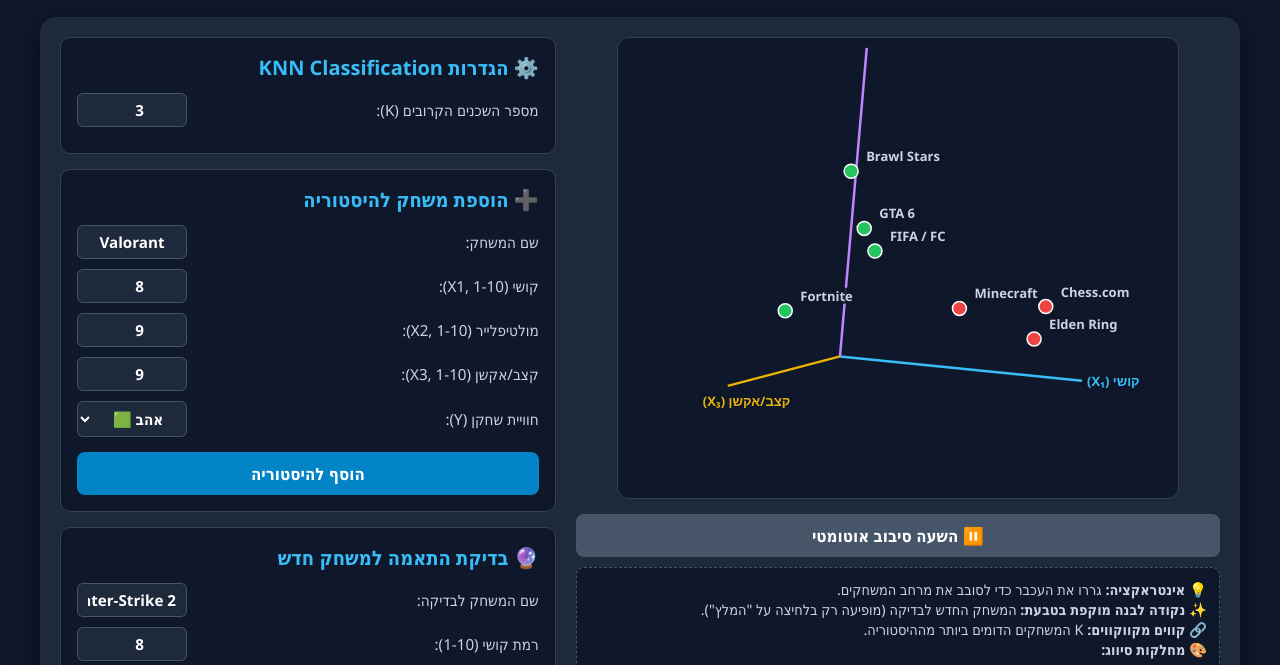
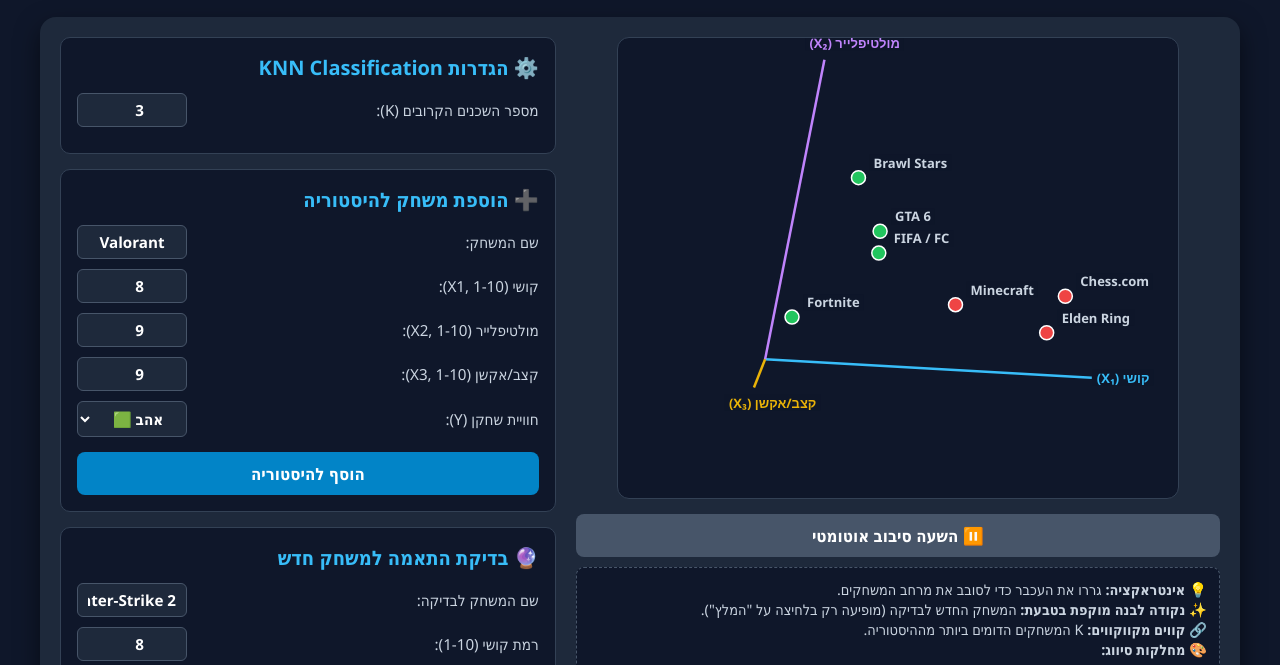
Before and after one commit to amirrazlioz/games_knn-3-param, a plain HTML site: page index.html in a window 1280 px wide. Shown: the part 124-789 px from the top of the page. Drawn offline with Linux system fonts and the light colour scheme.

Commit message:
Update index.html

```diff
--- a/index.html
+++ b/index.html
@@ -341,7 +341,7 @@
        // let angleY = -0.65;
 
         let angleX = 0.45;
-        let angleY = -0.65;
+        let angleY = -0.45;
 		//let angleZ = -0.45;
 
         let isDragging = false;
```
